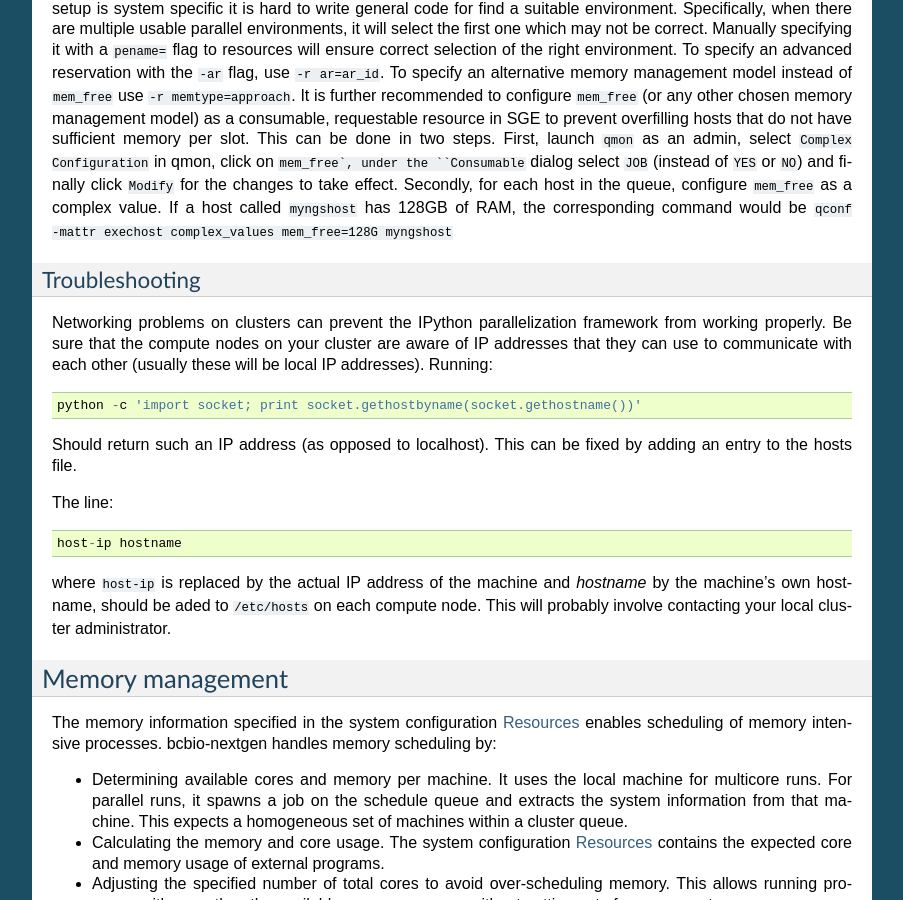
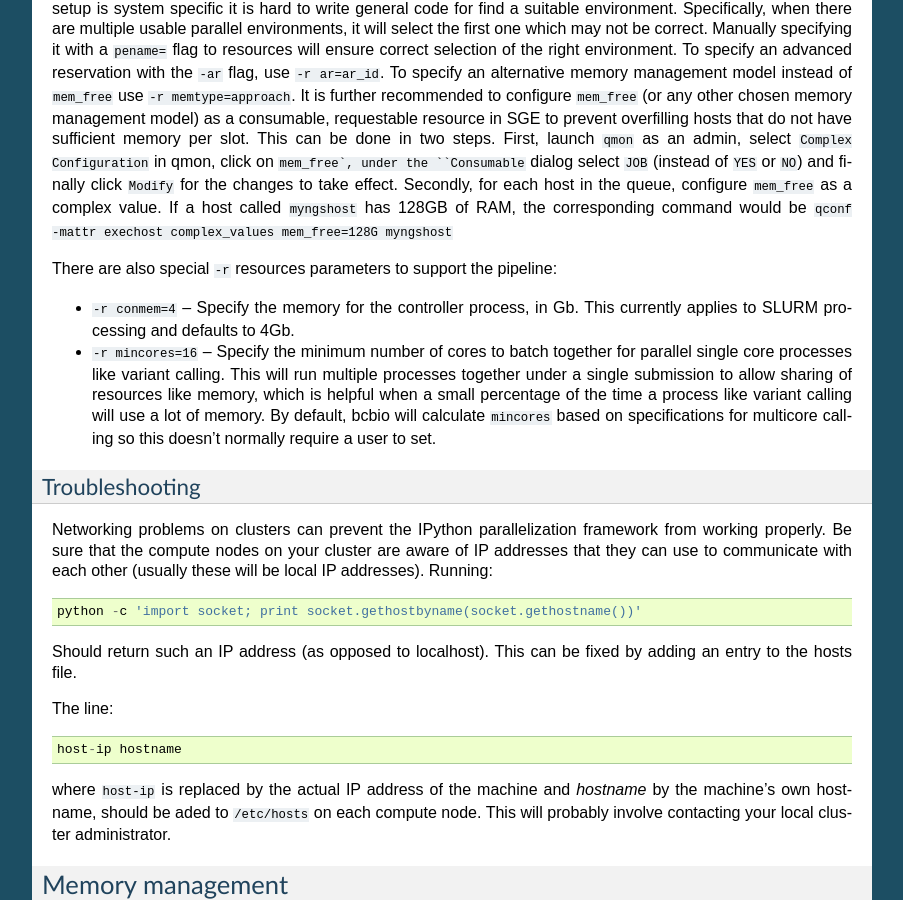
Before and after one commit to bcbio/bcbio-nextgen, a Sphinx documentation site: the page built from docs/contents/parallel.rst, in a window 1280 px wide and 900 px high, scrolled down 1258 px. Shown: the whole window, without its empty margins (198-1101 px from the left). Built offline with Sphinx 7.4.7, drawn with Linux system fonts in a browser that asks for light colours.

Commit message:
Enable specification of controller memory in a resource ('-r conmem=4') through ipython-cluster-helper and document #741

```diff
--- a/docs/contents/parallel.rst
+++ b/docs/contents/parallel.rst
@@ -95,6 +95,19 @@ finally click ``Modify`` for the changes to take effect. Secondly, for each host
 the queue, configure ``mem_free`` as a complex value. If a host called ``myngshost``
 has 128GB of RAM, the corresponding command would be
 ``qconf -mattr exechost complex_values mem_free=128G myngshost``
+
+There are also special ``-r`` resources parameters to support the pipeline:
+
+- ``-r conmem=4`` -- Specify the memory for the controller process, in Gb. This
+  currently applies to SLURM processing and defaults to 4Gb.
+
+- ``-r mincores=16`` -- Specify the minimum number of cores to batch together
+  for parallel single core processes like variant calling. This will run
+  multiple processes together under a single submission to allow sharing of
+  resources like memory, which is helpful when a small percentage of the time a
+  process like variant calling will use a lot of memory. By default, bcbio will
+  calculate ``mincores`` based on specifications for multicore calling so this
+  doesn't normally require a user to set.
 
 .. _qsub man page: http://gridscheduler.sourceforge.net/htmlman/htmlman1/qsub.html
 .. _IPython parallel: http://ipython.org/ipython-doc/dev/index.html
--- a/requirements.txt
+++ b/requirements.txt
@@ -2,7 +2,7 @@ biopython>=1.61
 boto>=2.34.0
 Cython>=0.19
 ipython>=2.0.0
-ipython-cluster-helper>=0.3.9
+ipython-cluster-helper>=0.4.0
 Logbook>=0.6.0
 lxml>=3.3.5
 msgpack-python>=0.4.0
```
